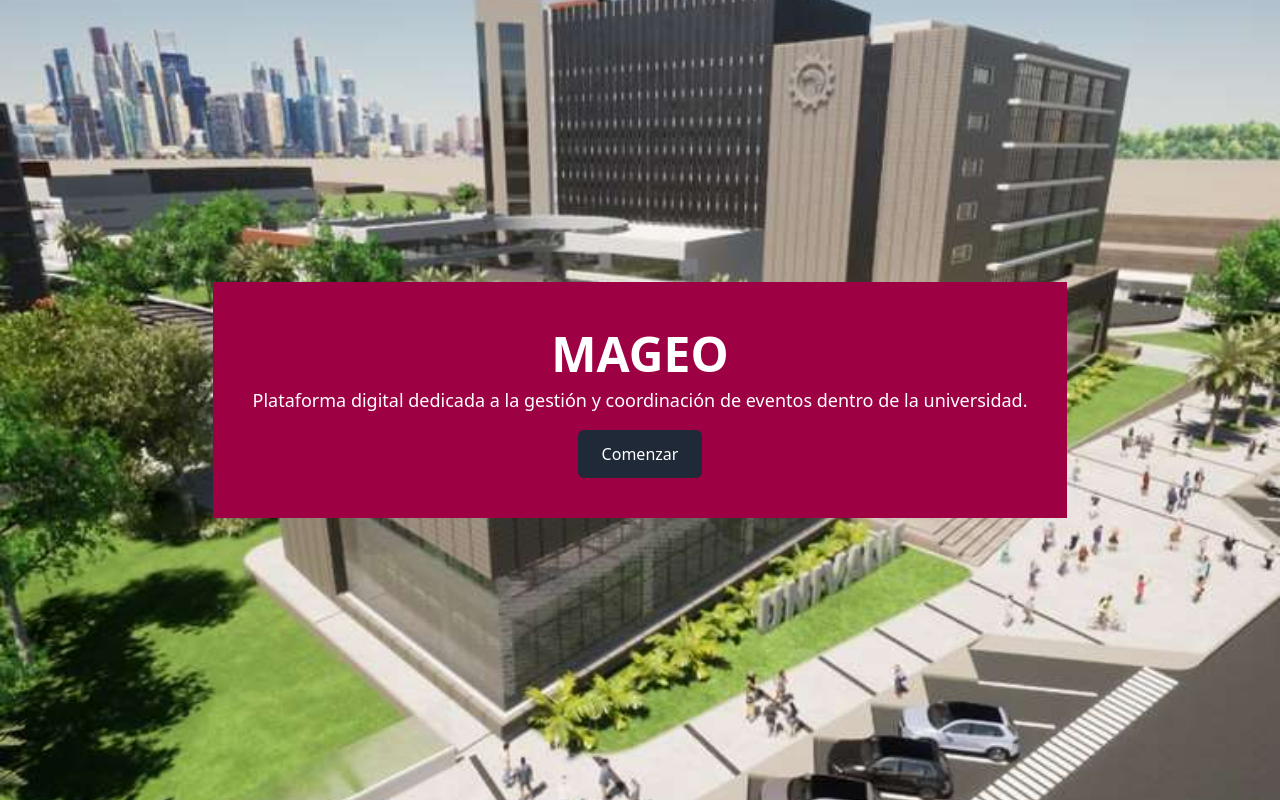
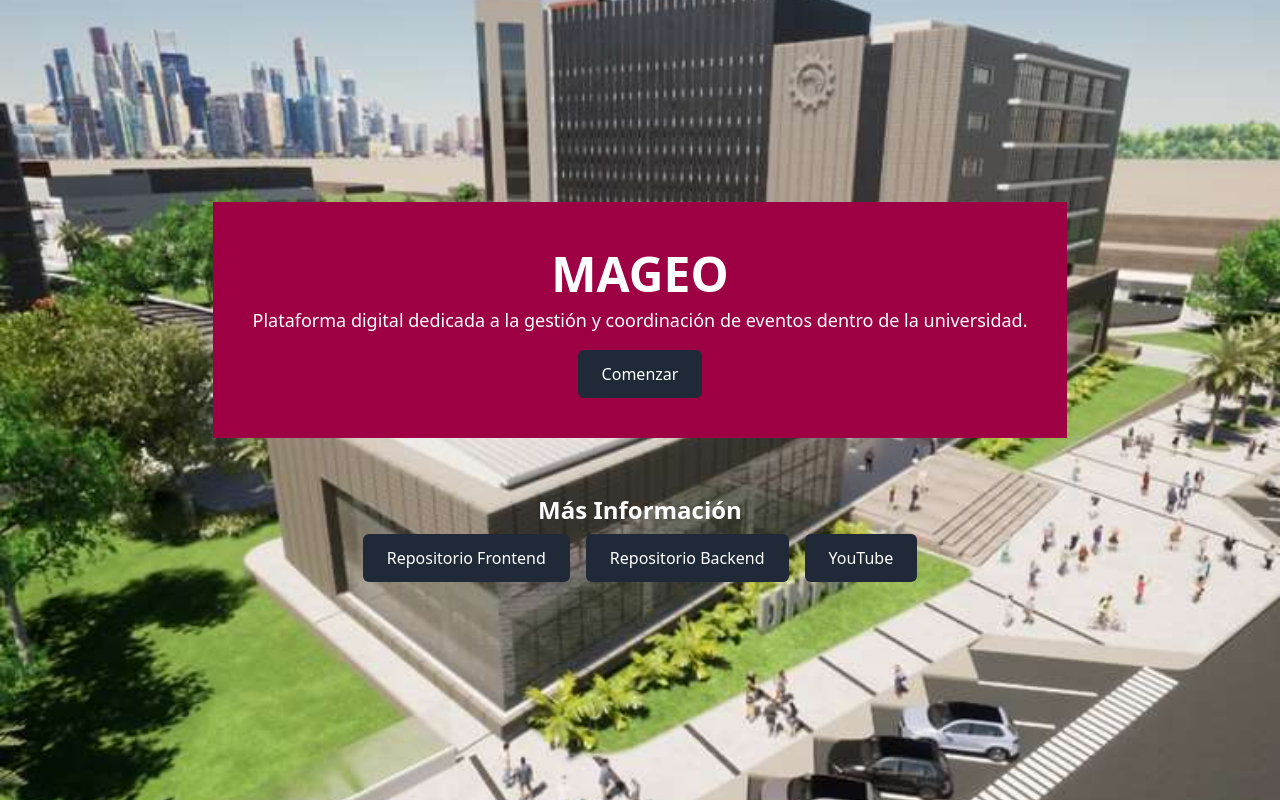
Before and after one commit to brunitaa/MAGEO, a React (Vite) app: page / in a window 1280 px wide. Built offline with nearby package versions, Linux system fonts and the light colour scheme; no server answers.

Commit message:
Update HomePage.jsx

```diff
--- a/src/pages/HomePage.jsx
+++ b/src/pages/HomePage.jsx
@@ -35,6 +35,36 @@ function HomePage() {
             Comenzar
           </Link>
         </header>
+
+        <footer className="mt-8 p-4 bg-univalleColorTwo text-white text-center">
+          <h2 className="text-2xl py-2 font-bold">Más Información</h2>
+          <div className="flex justify-center space-x-4">
+            <a
+              href="https://github.com/brunitaa/MAGEO"
+              target="_blank"
+              rel="noopener noreferrer"
+              className="bg-gray-800 text-white px-6 py-3 rounded-md inline-block hover:bg-gray-600 transition-colors duration-300"
+            >
+              Repositorio Frontend
+            </a>
+            <a
+              href="https://github.com/iamcarlosdaniel/MAGEO"
+              target="_blank"
+              rel="noopener noreferrer"
+              className="bg-gray-800 text-white px-6 py-3 rounded-md inline-block hover:bg-gray-600 transition-colors duration-300"
+            >
+              Repositorio Backend
+            </a>
+            <a
+              href="https://youtu.be/mURb_t4A9dA?si=XtmGUYt9Ie44iYsH"
+              target="_blank"
+              rel="noopener noreferrer"
+              className="bg-gray-800 text-white px-6 py-3 rounded-md inline-block hover:bg-gray-600 transition-colors duration-300"
+            >
+              YouTube
+            </a>
+          </div>
+        </footer>
       </motion.div>
     </motion.section>
   );
```
